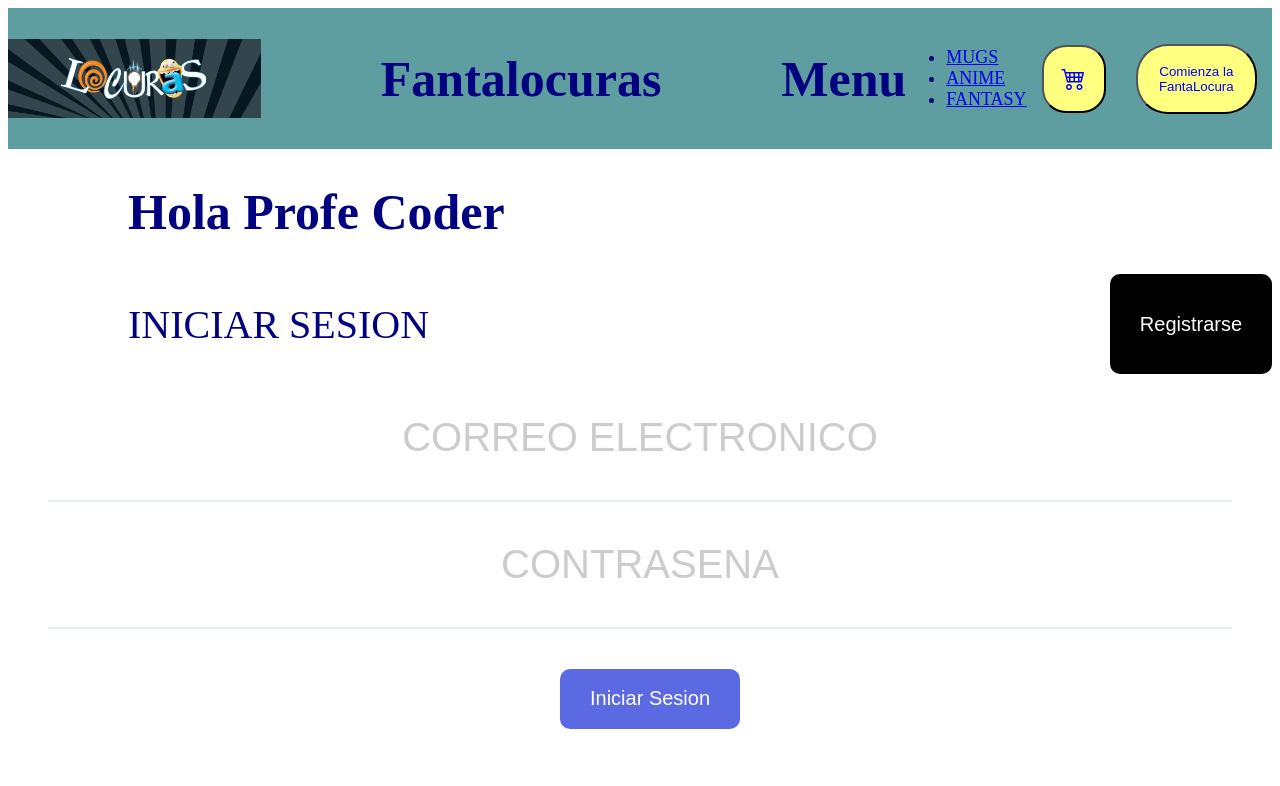
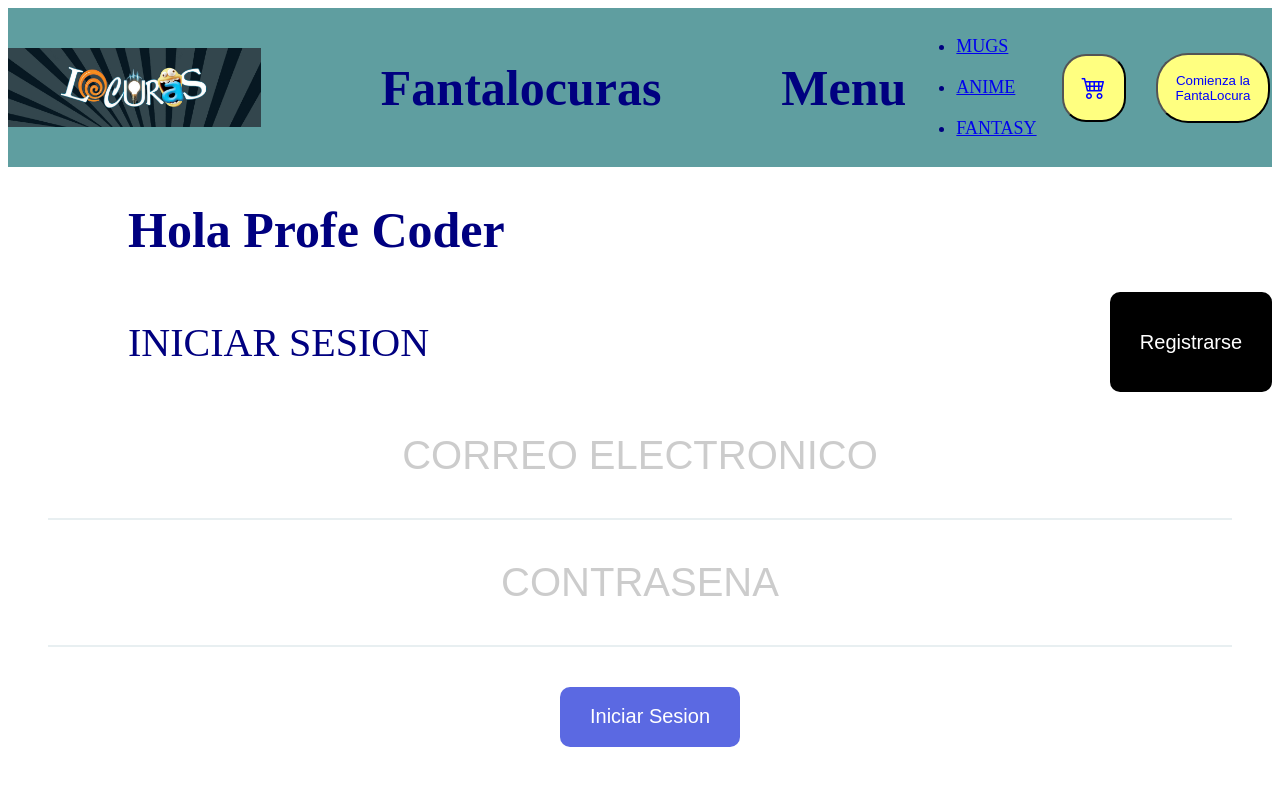
Before and after one commit to Mariangel86/fantalocuras-antequera, a React (Create React App) app: page /IniciarSesion in a window 1280 px wide. Shown: the top 786 px of the page. Built offline with nearby package versions, Linux system fonts and the light colour scheme; no server answers.

Commit message:
changes of friday

```diff
--- a/src/ItemDetalleContenedor.css
+++ b/src/ItemDetalleContenedor.css
@@ -18,7 +18,6 @@ margin: auto;
 
 .detalle-image {
     width: 100%;
-    justify-content: center;
 
 
 }
--- a/src/componentes/InicioSesion.js
+++ b/src/componentes/InicioSesion.js
@@ -43,7 +43,7 @@ const InicioSesion=()=> {
 
     try {
       await signInWithEmailAndPassword (auth,correo,password);
-      navigate('/Iniciarsesion');
+      navigate('/');
     }  catch (error){
       cambiarEstadoAlerta(true);
 
--- a/src/componentes/NavBar.css
+++ b/src/componentes/NavBar.css
@@ -6,6 +6,12 @@ nav {
     font-size:large;
     background-color: cadetblue;
 }
+
+nav ul li{
+    float: left;
+    margin: 10px;
+}
+
 img {
     width: 20%;
 }
```
